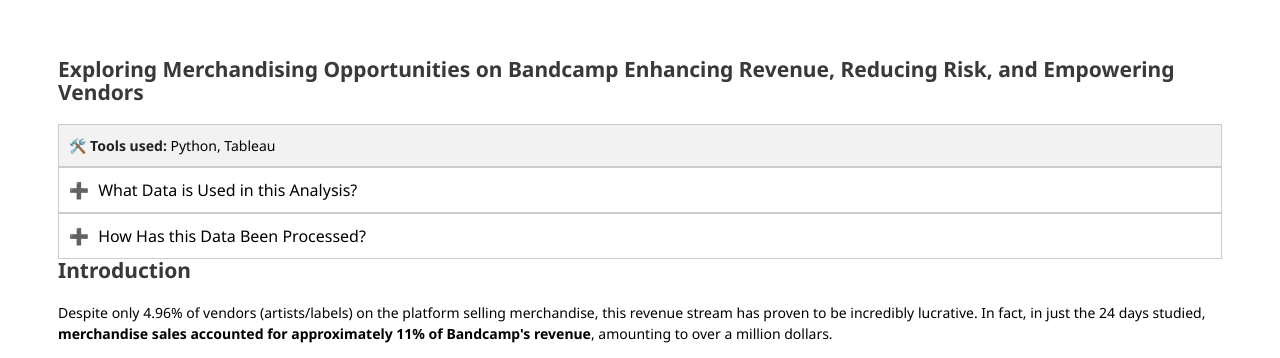
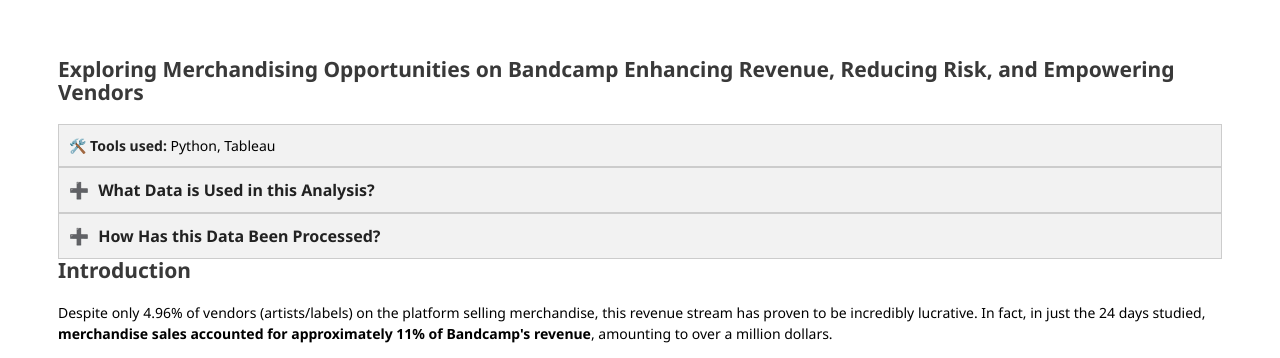
Before and after one commit to nbcarroll/nbcarroll.github.io, a Jekyll site: the page RevenueComparison/index.html, which Jekyll copies as it is, in a window 1280 px wide. Shown: the top 358 px of the page. Built offline with Jekyll 4.4.1, drawn with Linux system fonts in a browser that asks for light colours.

Commit message:
Update index.html

```diff
--- a/RevenueComparison/index.html
+++ b/RevenueComparison/index.html
@@ -573,7 +573,7 @@
             }
         }
 
-    .tools-box {
+        .tools-box {
       background-color: #f2f2f2;
       padding: 10px;
       border: 1px solid #ccc;
@@ -582,8 +582,10 @@
     .toggle-header {
       cursor: pointer;
       font-size: 16px;
+      font-weight: bold;
       padding: 10px;
       border: 1px solid #ccc;
+      background-color: #f2f2f2;
     }
 
     .toggle-content {
@@ -679,16 +681,16 @@
  <body>
    <h2>Exploring Merchandising Opportunities on Bandcamp Enhancing Revenue, Reducing Risk, and Empowering Vendors</h2>
 
-  <div class="tools-box">
+   <div class="tools-box">
     <strong>🛠️ Tools used:</strong> Python, Tableau
   </div>
 
-  <div class="toggle-header" onclick="toggleContent('header1')"><span style="font-size: 16px; margin-right: 5px;">➕</span> What Data is Used in this Analysis?</div>
+  <div class="toggle-header" onclick="toggleContent('header1')"><span style="font-size: 16px; margin-right: 5px;">➕</span> <strong>What Data is Used in this Analysis?</strong></div>
   <div class="toggle-content" id="header1">
     <p>One Million Transactions on the platform from September 9th, 2020 to October 2nd, 2020. This data is from Kaggle (<a href="https://www.kaggle.com/datasets/mathurinache/1000000-bandcamp-sales">https://www.kaggle.com/datasets/mathurinache/1000000-bandcamp-sales</a>).</p>
   </div>
 
-  <div class="toggle-header" onclick="toggleContent('header2')"><span style="font-size: 16px; margin-right: 5px;">➕</span> How Has this Data Been Processed?</div>
+  <div class="toggle-header" onclick="toggleContent('header2')"><span style="font-size: 16px; margin-right: 5px;">➕</span> <strong>How Has this Data Been Processed?</strong></div>
   <div class="toggle-content" id="header2">
     <p>To generate more detailed categories of data from the dataset, Python was utilized. For instance, a transaction that involved a tote bag was previously coded as simply 'p', which denoted a physical item, without any additional categorization to specify that the item belonged to the 'Tote Bags' sub-category under the broader 'Accessories' category. However, by analyzing the 'item_description' feature, more granular information about each transaction was generated. In addition, additional features were created such as 'Buyer/Seller Country Match' to enable further analysis in the future. The Jupyter Notebook can be found <a href="https://github.com/nbcarroll/Projects/blob/main/Bandcamp/Merchandise%20Analysis/bandcamp_sales_preprocessing.ipynb">here</a>.</p>
   </div>
```
